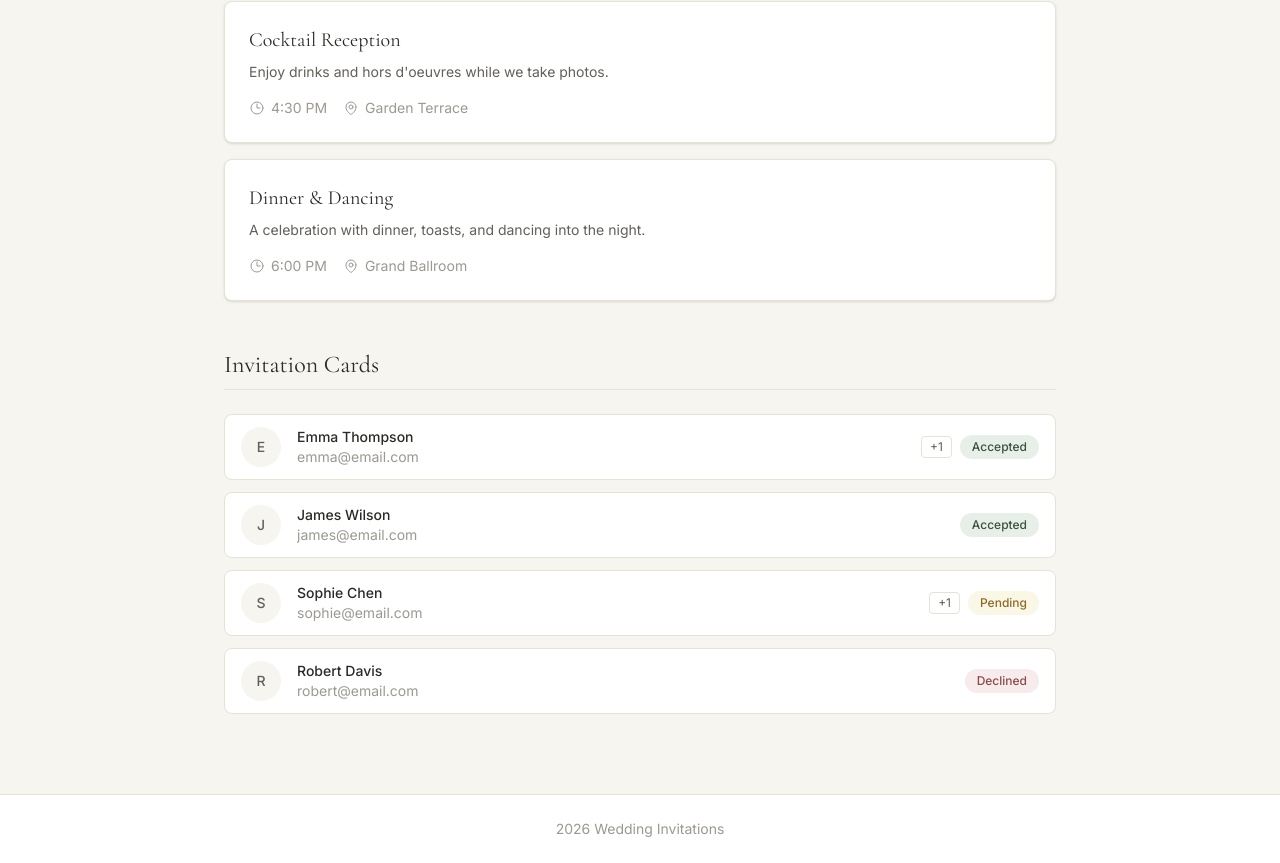
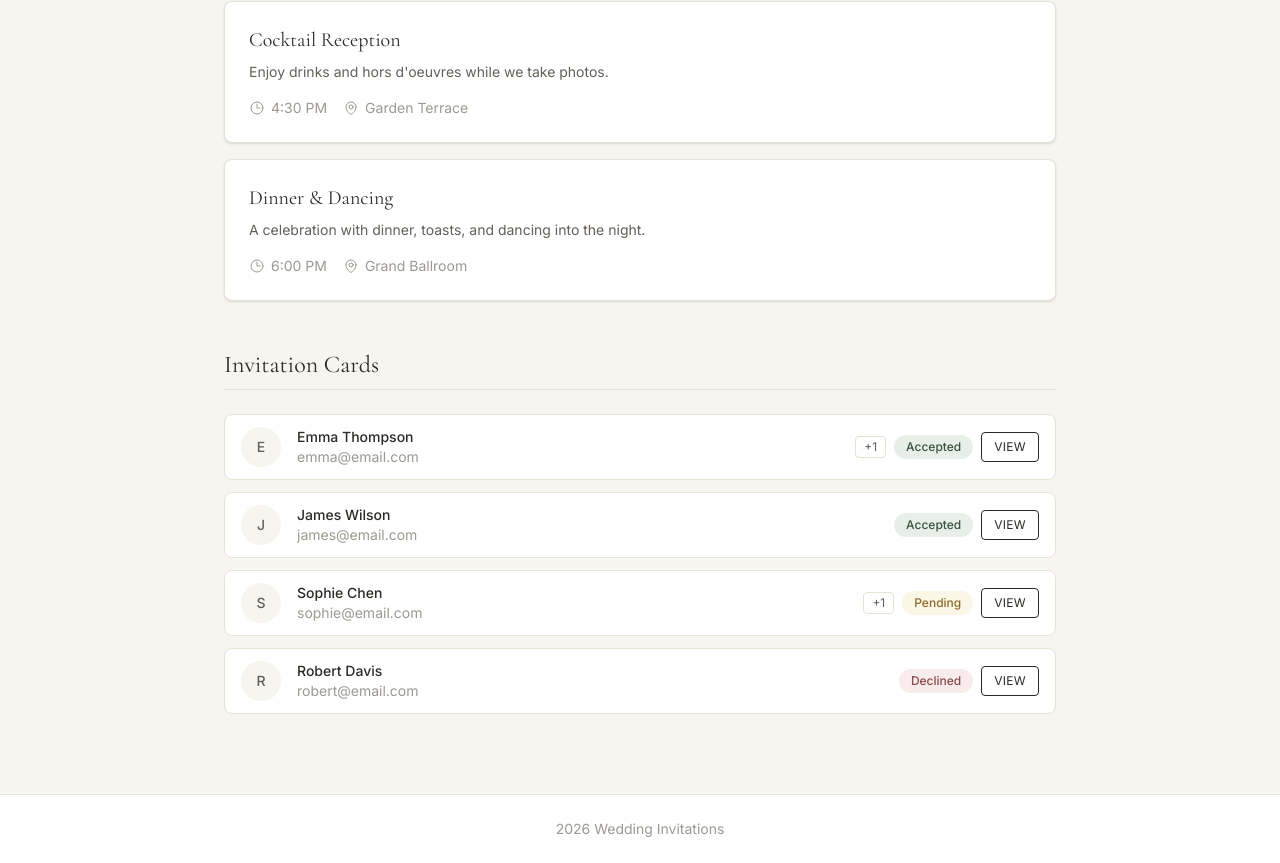
Before and after one commit to shllg/ralphs-wedding, a Next.js app: page /design-system in a window 1280 px wide. Shown: the part 1548-2411 px from the top of the page. Built offline with nearby package versions, Linux system fonts and the light colour scheme; no server answers.

Commit message:
Add link to invited person view

```diff
--- a/src/app/design-system/page.tsx
+++ b/src/app/design-system/page.tsx
@@ -143,23 +143,27 @@ export default function DesignSystemPage() {
         </h2>
         <div className="space-y-3">
           <InvitationCard
+            id="demo-1"
             name="Emma Thompson"
             email="emma@email.com"
             state="accepted"
             plusOne
           />
           <InvitationCard
+            id="demo-2"
             name="James Wilson"
             email="james@email.com"
             state="accepted"
           />
           <InvitationCard
+            id="demo-3"
             name="Sophie Chen"
             email="sophie@email.com"
             state="pending"
             plusOne
           />
           <InvitationCard
+            id="demo-4"
             name="Robert Davis"
             email="robert@email.com"
             state="declined"
--- a/src/app/maintainer/[id]/page.tsx
+++ b/src/app/maintainer/[id]/page.tsx
@@ -250,6 +250,7 @@ export default async function WeddingEventPage({
             event.invitations.map((invitation) => (
               <InvitationCard
                 key={invitation.id}
+                id={invitation.id}
                 name={invitation.name}
                 email={invitation.email}
                 state={invitation.state.toLowerCase() as 'accepted' | 'pending' | 'declined'}
--- a/src/components/InvitationCard.tsx
+++ b/src/components/InvitationCard.tsx
@@ -3,6 +3,7 @@ import { Badge } from "./Badge";
 type InvitationState = "accepted" | "pending" | "declined";
 
 interface InvitationCardProps {
+  id: string;
   name: string;
   email: string;
   state: InvitationState;
@@ -10,6 +11,7 @@ interface InvitationCardProps {
 }
 
 export function InvitationCard({
+  id,
   name,
   email,
   state,
@@ -54,6 +56,15 @@ export function InvitationCard({
           </span>
         )}
         <Badge status={state} />
+        <a
+          href={`/invitation/${id}`}
+          target="_blank"
+          rel="noopener noreferrer"
+          data-testid="invitation-view-link"
+          className="rounded border border-ink-primary px-3 py-1.5 font-sans text-xs uppercase tracking-wide text-ink-primary transition-colors hover:bg-ink-primary hover:text-white"
+        >
+          View
+        </a>
       </div>
     </div>
   );
```
